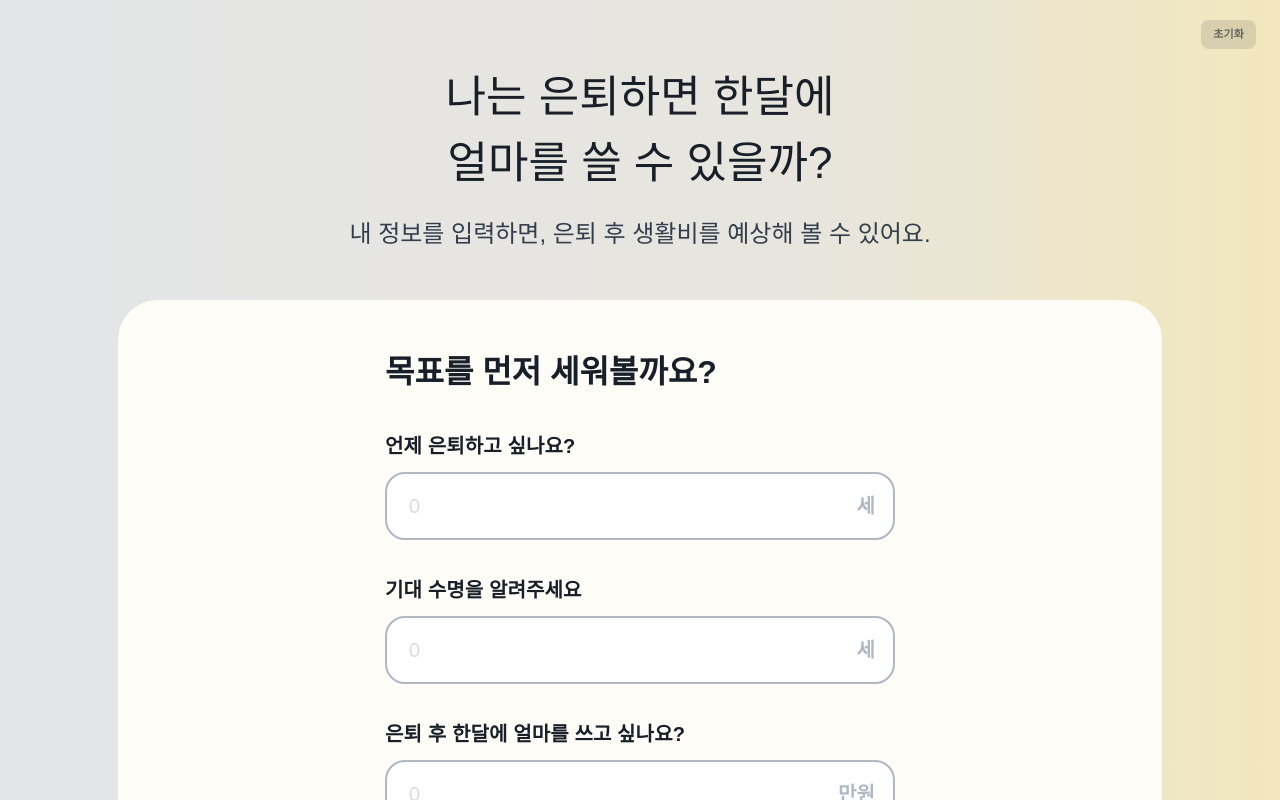
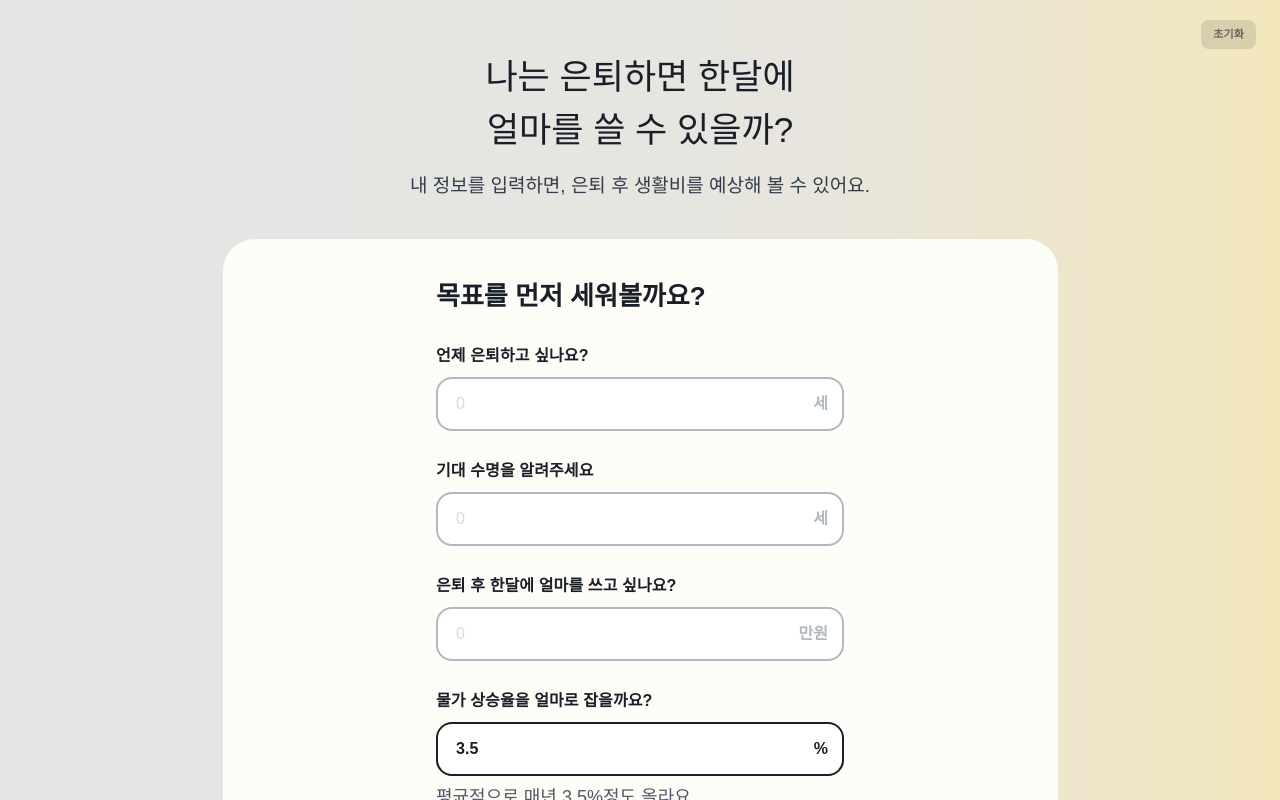
Before and after one commit to jaechi-factory/retirement-planner, a React (Vite) app: page / in a window 1280 px wide. Shown: the top 800 px of the page. Built offline with nearby package versions, Linux system fonts and the light colour scheme; a web font is replaced by a local one; what @wanteddev/wds would draw is missing.

Commit message:
fix: 전체 UI 80% 스케일 축소

```diff
--- a/src/components/input/shared/NumberInput.tsx
+++ b/src/components/input/shared/NumberInput.tsx
@@ -68,12 +68,12 @@ export default function NumberInput({
       {/* 라벨 */}
       <label
         style={{
-          fontSize: 20,
+          fontSize: 16,
           fontWeight: 600,
           color: 'var(--fig-label-color)',
           letterSpacing: '0.12px',
           lineHeight: 1,
-          marginBottom: 16,
+          marginBottom: 13,
           display: 'block',
           whiteSpace: 'nowrap',
         }}
@@ -84,14 +84,14 @@ export default function NumberInput({
       {/* Input 컨테이너 */}
       <div
         style={{
-          height: 68,
-          borderRadius: 20,
+          height: 54,
+          borderRadius: 16,
           border: `2px solid ${borderColor}`,
           background: '#ffffff',
           boxShadow: focused ? 'var(--fig-input-shadow-focus)' : 'none',
           display: 'flex',
           alignItems: 'center',
-          padding: '14px 18px',
+          padding: '11px 14px',
           gap: 8,
           transition: 'border-color 0.15s, box-shadow 0.15s',
           boxSizing: 'border-box',
@@ -110,7 +110,7 @@ export default function NumberInput({
             border: 'none',
             outline: 'none',
             background: 'transparent',
-            fontSize: 20,
+            fontSize: 16,
             fontWeight,
             color: textColor,
             fontFamily: 'Pretendard, sans-serif',
@@ -121,13 +121,13 @@ export default function NumberInput({
         />
         <span
           style={{
-            fontSize: 20,
+            fontSize: 16,
             fontWeight: 600,
             color: isEmpty ? 'var(--fig-placeholder-color)' : 'var(--fig-label-color)',
             fontFamily: 'Pretendard, sans-serif',
             letterSpacing: '0.0798px',
             flexShrink: 0,
-            lineHeight: '21px',
+            lineHeight: '17px',
           }}
         >
           {unit}
--- a/src/components/input/shared/RateInput.tsx
+++ b/src/components/input/shared/RateInput.tsx
@@ -52,12 +52,12 @@ export default function RateInput({ label, value, onChange, hint }: Props) {
       {/* 라벨 */}
       <label
         style={{
-          fontSize: 20,
+          fontSize: 16,
           fontWeight: 600,
           color: 'var(--fig-label-color)',
           letterSpacing: '0.12px',
           lineHeight: 1,
-          marginBottom: 16,
+          marginBottom: 13,
           display: 'block',
           whiteSpace: 'nowrap',
         }}
@@ -68,14 +68,14 @@ export default function RateInput({ label, value, onChange, hint }: Props) {
       {/* Input 컨테이너 */}
       <div
         style={{
-          height: 68,
-          borderRadius: 20,
+          height: 54,
+          borderRadius: 16,
           border: `2px solid ${borderColor}`,
           background: '#ffffff',
           boxShadow: focused ? 'var(--fig-input-shadow-focus)' : 'none',
           display: 'flex',
           alignItems: 'center',
-          padding: '14px 18px',
+          padding: '11px 14px',
           gap: 8,
           transition: 'border-color 0.15s, box-shadow 0.15s',
           boxSizing: 'border-box',
@@ -94,7 +94,7 @@ export default function RateInput({ label, value, onChange, hint }: Props) {
             border: 'none',
             outline: 'none',
             background: 'transparent',
-            fontSize: 20,
+            fontSize: 16,
             fontWeight,
             color: textColor,
             fontFamily: 'Pretendard, sans-serif',
@@ -105,13 +105,13 @@ export default function RateInput({ label, value, onChange, hint }: Props) {
         />
         <span
           style={{
-            fontSize: 20,
+            fontSize: 16,
             fontWeight: 600,
             color: isEmpty ? 'var(--fig-placeholder-color)' : 'var(--fig-label-color)',
             fontFamily: 'Pretendard, sans-serif',
             letterSpacing: '0.0798px',
             flexShrink: 0,
-            lineHeight: '21px',
+            lineHeight: '17px',
           }}
         >
           %
--- a/src/components/input/shared/SectionCard.tsx
+++ b/src/components/input/shared/SectionCard.tsx
@@ -24,8 +24,8 @@ export default function SectionCard({
         background: 'var(--fig-card-bg)',
         borderRadius: 'var(--fig-card-radius)',
         width: '100%',
-        paddingTop: 48,
-        paddingBottom: 48,
+        paddingTop: 38,
+        paddingBottom: 38,
         display: 'flex',
         flexDirection: 'column',
         alignItems: 'center',
@@ -35,17 +35,17 @@ export default function SectionCard({
       {/* 카드 내 콘텐츠 폭 504px 고정 */}
       <div
         style={{
-          width: 510,
+          width: 408,
           display: 'flex',
           flexDirection: 'column',
-          gap: 40,
+          gap: 32,
         }}
       >
         {/* 섹션 타이틀 */}
         <h2
           style={{
             margin: 0,
-            fontSize: 32,
+            fontSize: 26,
             fontWeight: 700,
             color: 'var(--fig-title-color)',
             fontFamily: 'Pretendard, sans-serif',
@@ -60,7 +60,7 @@ export default function SectionCard({
           style={{
             display: 'flex',
             flexDirection: 'column',
-            gap: 40,
+            gap: 32,
           }}
         >
           {children}
@@ -77,7 +77,7 @@ export default function SectionCard({
               border: 'none',
               background: canComplete ? 'var(--fig-btn-active-bg)' : 'var(--fig-btn-disabled-bg)',
               color: canComplete ? 'var(--fig-btn-active-text)' : 'var(--fig-btn-disabled-text)',
-              fontSize: canComplete ? 20 : 16,
+              fontSize: canComplete ? 16 : 13,
               fontWeight: 700,
               fontFamily: 'Pretendard, sans-serif',
               cursor: canComplete ? 'pointer' : 'not-allowed',
--- a/src/components/layout/InputWorkbench.tsx
+++ b/src/components/layout/InputWorkbench.tsx
@@ -134,11 +134,11 @@ export default function InputWorkbench({ allDone, onAllDone }: Props) {
       {/* 타이틀 영역 */}
       <div
         style={{
-          paddingTop: 64,
+          paddingTop: 51,
           display: 'flex',
           flexDirection: 'column',
           alignItems: 'center',
-          gap: 20,
+          gap: 16,
           textAlign: 'center',
           width: '100%',
         }}
@@ -146,7 +146,7 @@ export default function InputWorkbench({ allDone, onAllDone }: Props) {
         <h1
           style={{
             margin: 0,
-            fontSize: 44,
+            fontSize: 35,
             fontWeight: 500,
             color: 'var(--fig-title-color)',
             fontFamily: 'Pretendard, sans-serif',
@@ -158,7 +158,7 @@ export default function InputWorkbench({ allDone, onAllDone }: Props) {
         <p
           style={{
             margin: 0,
-            fontSize: 24,
+            fontSize: 19,
             fontWeight: 500,
             color: 'var(--fig-subtitle-color)',
             fontFamily: 'Pretendard, sans-serif',
@@ -169,8 +169,8 @@ export default function InputWorkbench({ allDone, onAllDone }: Props) {
         </p>
       </div>
 
-      {/* 타이틀 ↔ 첫 카드 간격 48px */}
-      <div style={{ height: 48 }} />
+      {/* 타이틀 ↔ 첫 카드 간격 38px */}
+      <div style={{ height: 38 }} />
 
       {/* 섹션 카드 영역: 활성 카드(위) + 완료된 카드(아래) */}
       <div
@@ -178,13 +178,13 @@ export default function InputWorkbench({ allDone, onAllDone }: Props) {
           display: 'flex',
           flexDirection: 'column',
           alignItems: 'center',
-          gap: 40,
-          paddingBottom: 200,
+          gap: 32,
+          paddingBottom: 160,
           width: '100%',
         }}
       >
         {/* 활성 섹션 — 버튼 있음 */}
-        <div style={{ width: 1044 }}>
+        <div style={{ width: 835 }}>
           <SectionComponent
             sectionId={activeSectionId}
             onComplete={() => handleComplete(activeSectionId)}
@@ -194,7 +194,7 @@ export default function InputWorkbench({ allDone, onAllDone }: Props) {
 
         {/* 완료된 섹션들 — 버튼 없음 */}
         {completedSectionIds.map((sectionId) => (
-          <div key={sectionId} style={{ width: 1044 }}>
+          <div key={sectionId} style={{ width: 835 }}>
             <SectionComponent sectionId={sectionId} />
           </div>
         ))}
--- a/src/index.css
+++ b/src/index.css
@@ -129,7 +129,7 @@
   /* ── Figma UI Renewal Tokens ─────────────────────────────────── */
   --fig-page-bg: linear-gradient(to right, #e4e5e7 0%, #e7e5de 61.943%, #f2e7bd 100%);
   --fig-card-bg: #fdfcf7;
-  --fig-card-radius: 40px;
+  --fig-card-radius: 32px;
 
   --fig-input-border-empty:  #b0b8c1;
   --fig-input-border-filled: #191f28;
@@ -140,8 +140,8 @@
   --fig-btn-disabled-text: rgba(55,56,60,0.28);
   --fig-btn-active-bg:     #ef5c31;
   --fig-btn-active-text:   #ffffff;
-  --fig-btn-radius:        12px;
-  --fig-btn-height:        68px;
+  --fig-btn-radius:        10px;
+  --fig-btn-height:        54px;
 
   --fig-title-color:    #191f28;
   --fig-subtitle-color: #333d4b;
```
